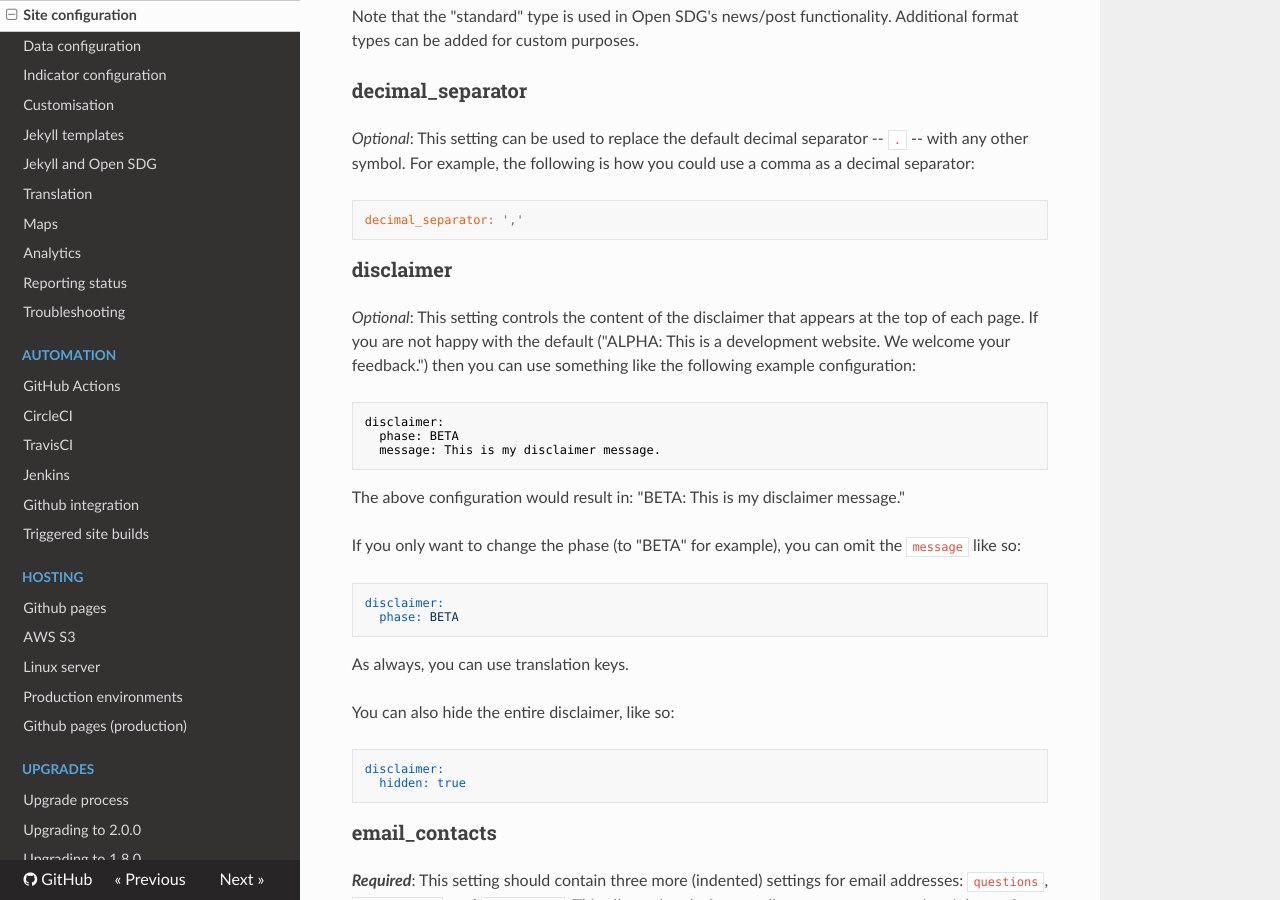
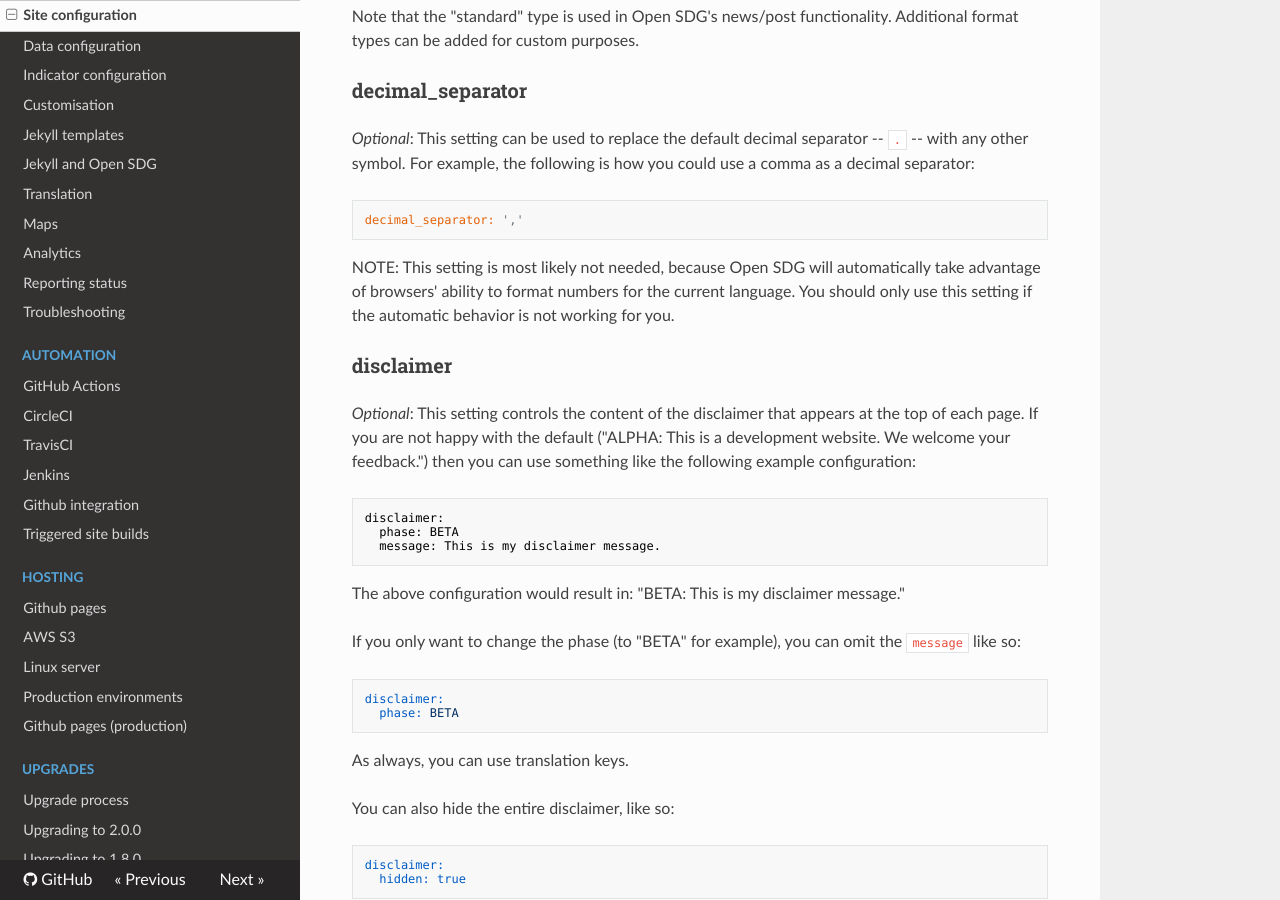
Before and after one commit to open-sdg/open-sdg, an MkDocs documentation site: the page built from docs/configuration.md, in a window 1280 px wide and 900 px high, scrolled down 6165 px. Built offline with MkDocs 1.6.1, drawn with Linux system fonts in a browser that asks for light colours; nearby versions of some CDN libraries.

Commit message:
Docs tweak about decimal_separator not being needed.

````diff
--- a/docs/configuration.md
+++ b/docs/configuration.md
@@ -261,6 +261,8 @@ _Optional_: This setting can be used to replace the default decimal separator --
 ```
 decimal_separator: ','
 ```
+
+NOTE: This setting is most likely not needed, because Open SDG will automatically take advantage of browsers' ability to format numbers for the current language. You should only use this setting if the automatic behavior is not working for you.
 
 ### disclaimer
 
````
